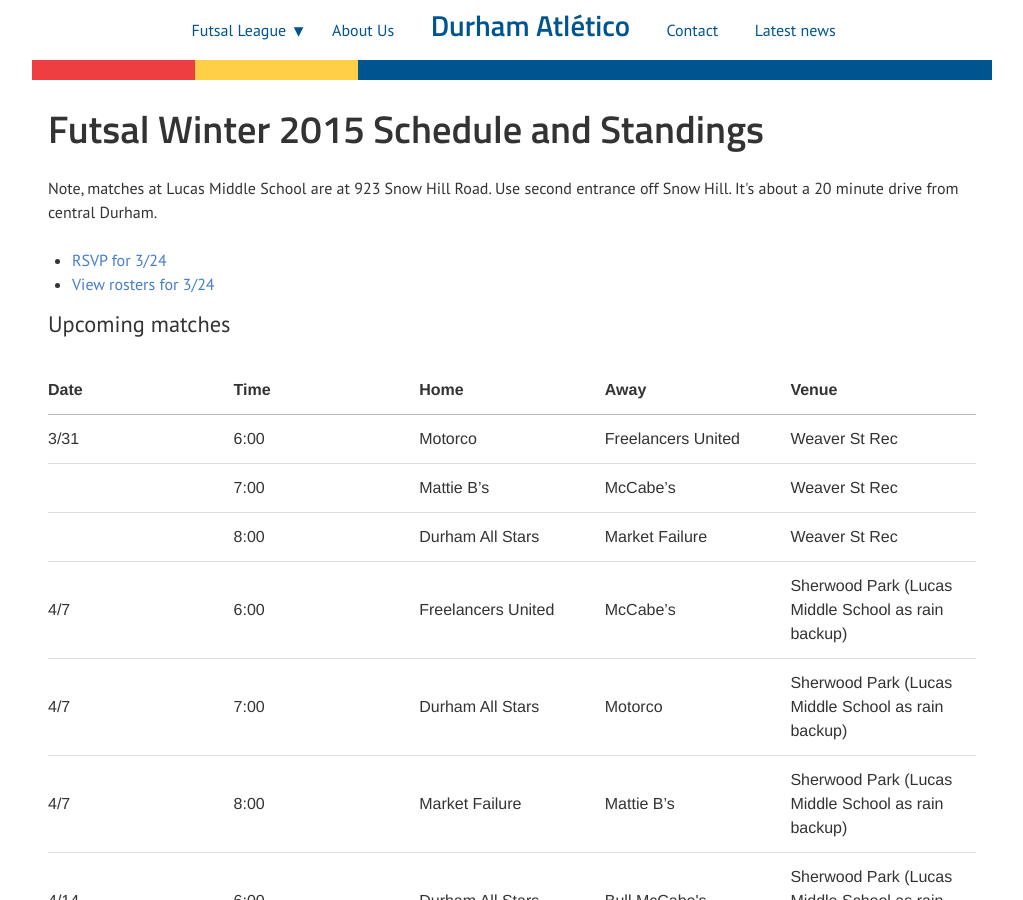
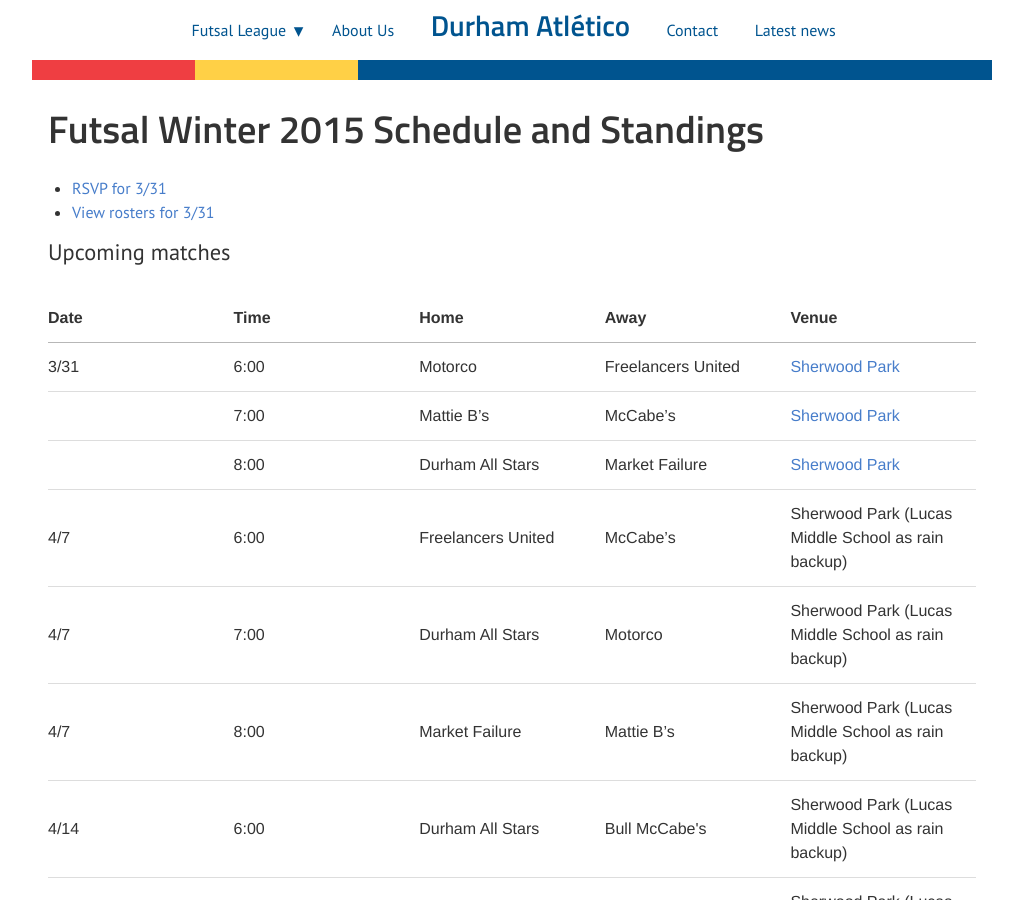
Before and after one commit to durhamatletico/durhamatletico.github.io, a Jekyll site: the page built from futsal/schedule.html, in a window 1280 px wide and 900 px high. Shown: the whole window, without its empty margins (128-1151 px from the left). Built offline with Jekyll 4.4.1, drawn with Linux system fonts in a browser that asks for light colours.

Commit message:
Update schedule and RSVP links

```diff
--- a/futsal/schedule.html
+++ b/futsal/schedule.html
@@ -3,11 +3,9 @@ layout: page
 title: Futsal Winter 2015 Schedule and Standings
 permalink: /futsal/schedule/
 ---
-<p>Note, matches at Lucas Middle School are at 923 Snow Hill Road. Use second entrance off Snow Hill. It's about a 20 minute drive from central Durham.</p>
-
 <ul>
-    <li><a href="https://docs.google.com/forms/d/1aXAhp4j8j_YwOxjELoJ_vaLUCYkpKMI2PTYDoWQc09k/viewform">RSVP for 3/24</a></li>
-    <li><a href="https://docs.google.com/spreadsheets/d/1X_ee1bele6Wl5RUP6sq5AtldP3TuvbjrXMHYb56f-Wo/edit#gid=1363910205">View rosters for 3/24</a></li>
+    <li><a href="https://docs.google.com/forms/d/1aXAhp4j8j_YwOxjELoJ_vaLUCYkpKMI2PTYDoWQc09k/viewform">RSVP for 3/31</a></li>
+    <li><a href="https://docs.google.com/spreadsheets/d/1X_ee1bele6Wl5RUP6sq5AtldP3TuvbjrXMHYb56f-Wo/edit#gid=56268256">View rosters for 3/31</a></li>
 </ul>
 
 <h2>Upcoming matches</h2>
@@ -27,21 +25,21 @@ permalink: /futsal/schedule/
       <td>6:00</td>
       <td>Motorco</td>
       <td>Freelancers United</td>
-      <td>Weaver St Rec</td>
+      <td><a href="http://www.durhamnc.gov/gis_apps/parkapp/park.cfm?ParkNam=Sherwood+Park&selVal=park">Sherwood Park</a></td>
     </tr>
     <tr>
       <td></td>
       <td>7:00</td>
       <td>Mattie B’s</td>
       <td>McCabe’s</td>
-      <td>Weaver St Rec</td>
+      <td><a href="http://www.durhamnc.gov/gis_apps/parkapp/park.cfm?ParkNam=Sherwood+Park&selVal=park">Sherwood Park</a></td>
     </tr>
     <tr>
       <td></td>
       <td>8:00</td>
       <td>Durham All Stars</td>
       <td>Market Failure</td>
-      <td>Weaver St Rec</td>
+      <td><a href="http://www.durhamnc.gov/gis_apps/parkapp/park.cfm?ParkNam=Sherwood+Park&selVal=park">Sherwood Park</a></td>
     </tr>
     <tr>
       <td>4/7</td>
```
